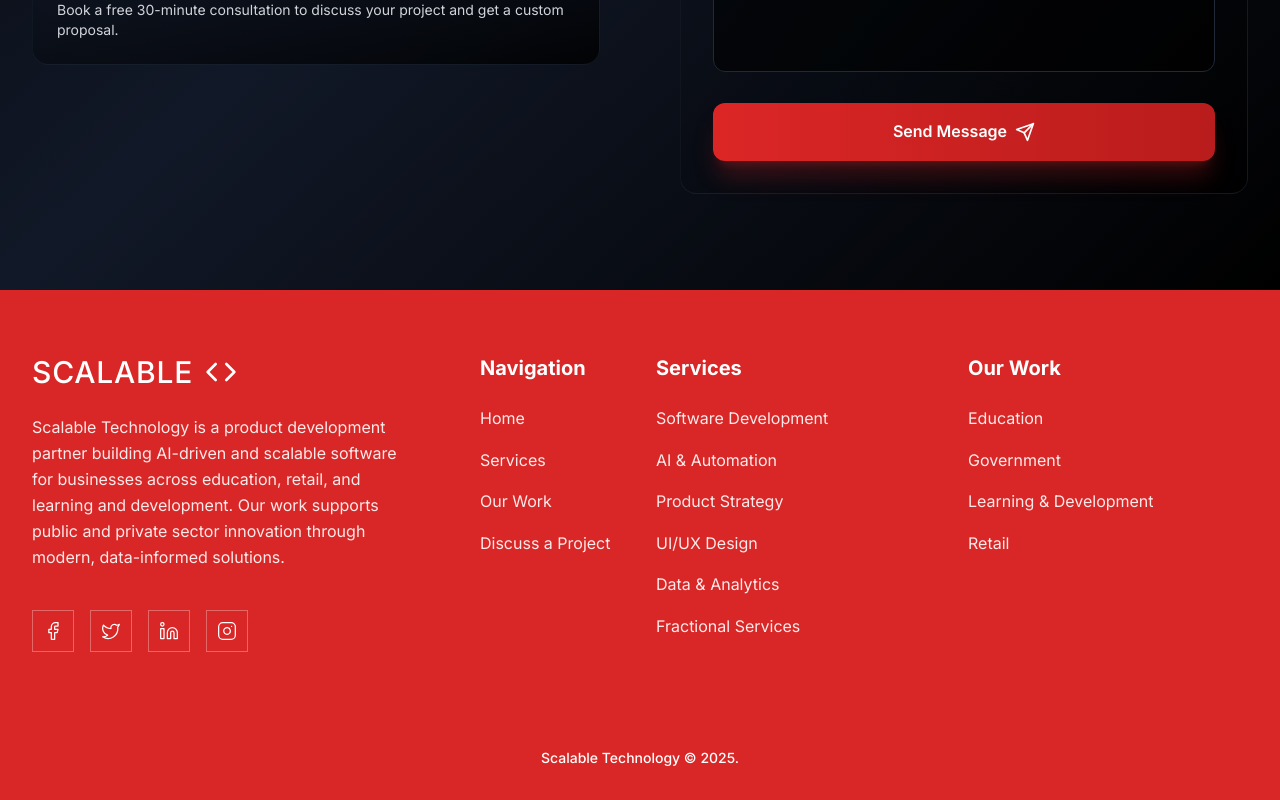
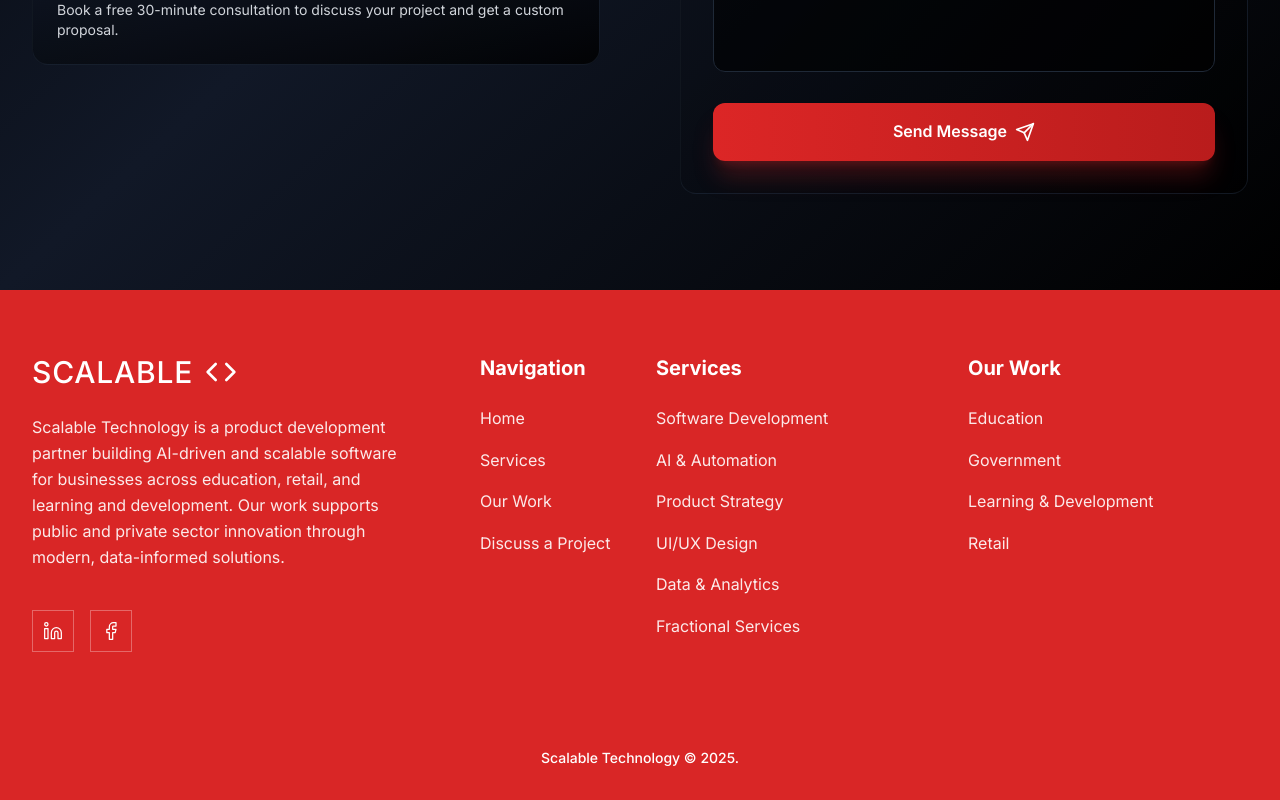
Before and after one commit to hulatechnology/Scaleable-Website, a React (Vite) app: page /contact in a window 1280 px wide. Shown: the part 884-1684 px from the top of the page. Built offline with nearby package versions, Linux system fonts and the light colour scheme.

Commit message:
added valid social links

```diff
--- a/src/components/Footer.tsx
+++ b/src/components/Footer.tsx
@@ -1,8 +1,8 @@
 import {
-  Twitter,
+
   Linkedin,
   Facebook,
-  Instagram,
+
   Code
 } from 'lucide-react';
 
@@ -31,18 +31,33 @@ const Footer = () => {
 
             {/* Social Icons - Boxed Style */}
             <div className="flex space-x-4 pt-4">
-              {[Facebook, Twitter, Linkedin, Instagram].map((Icon, idx) => (
+              {[Linkedin].map((Icon, idx) => (
                 <a
                   key={idx}
-                  href="#"
+                  href="https://www.linkedin.com/company/hula-technology/?viewAsMember=true"
                   className="border border-white/30 p-2.5 hover:bg-white hover:text-[#D92626] transition-all duration-300"
                   aria-label="Social Link"
                 >
                   <Icon size={20} strokeWidth={1.5} />
                 </a>
               ))}
+
+              {[Facebook,].map((Icon, idx) => (
+                <a
+                  key={idx}
+                  href="https://www.facebook.com/profile.php?id=61551471058333"
+                  className="border border-white/30 p-2.5 hover:bg-white hover:text-[#D92626] transition-all duration-300"
+                  aria-label="Social Link"
+                >
+                  <Icon size={20} strokeWidth={1.5} />
+                </a>
+              ))}
+
             </div>
+
           </div>
+
+
 
           {/* COLUMN 2: Navigation (Spans 2 cols) */}
           <div className="lg:col-span-2 lg:pl-8">
```
